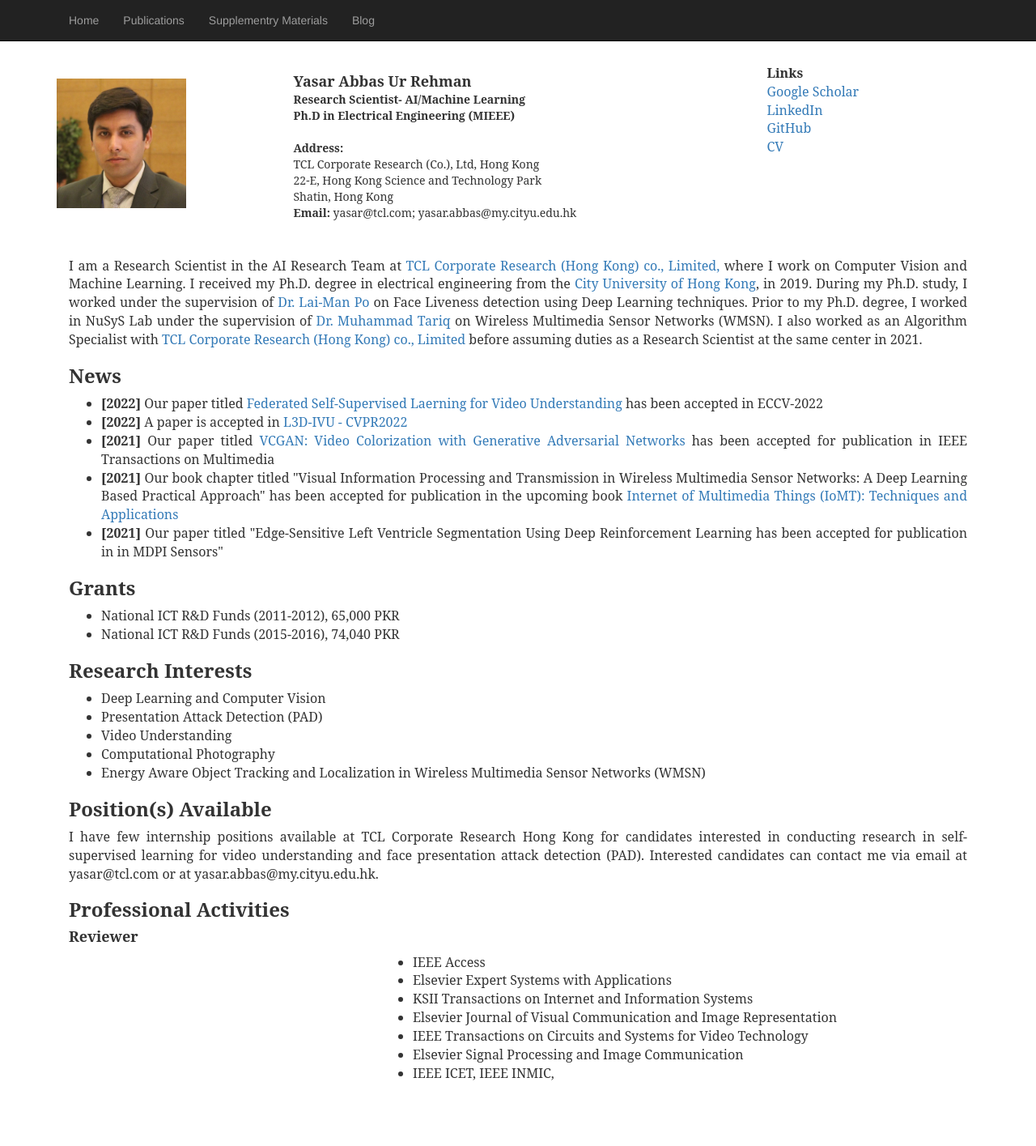
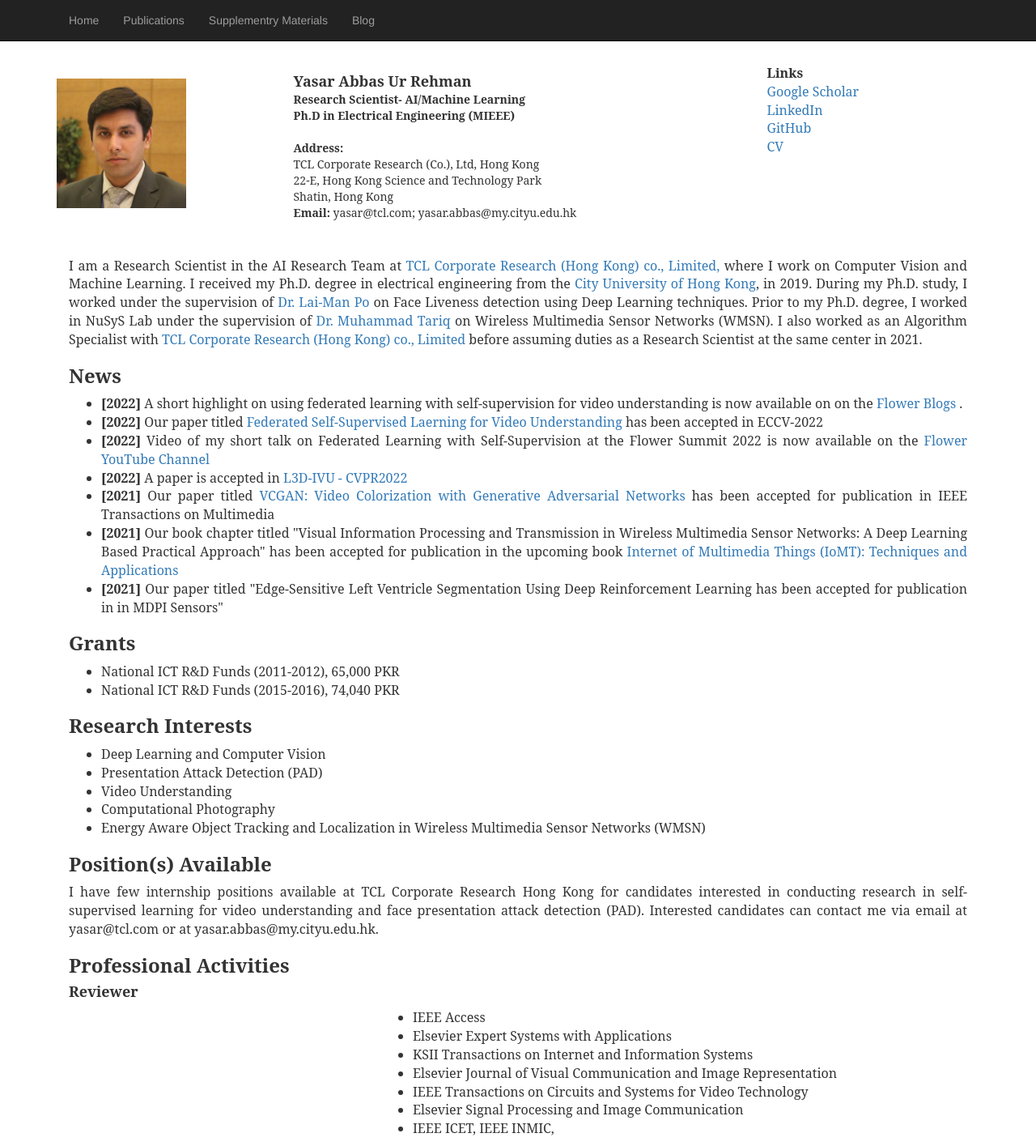
Before and after one commit to yasar-rehman/yasar, a Jekyll site: the page built from index.html, in a window 1280 px wide. Shown: the whole page at 81% size. Built offline with Jekyll 4.4.1, drawn with Linux system fonts in a browser that asks for light colours; some web fonts are replaced; before the commit the page ends 1347 px from its top, so only the background shows below that.

Commit message:
Update index.html

```diff
--- a/index.html
+++ b/index.html
@@ -52,9 +52,19 @@ title: yasar
 
 		<p style="font-family: 'Serif', Times New Roman; font-size: 16px">
 		<ul>
+
+		<li style="font-family: 'serif' Times New Roman; font-size:16px"> <b> [2022] </b>  A short highlight on using federated learning with self-supervision for video understanding is now available on
+			on the
+		<a href="https://flower.dev/blog/2023-04-05-federated-learning-with-self-supervision/">Flower Blogs </a>. </li>
+
+
 		<li style="font-family: 'serif' Times New Roman; font-size:16px"> <b> [2022] </b>  Our paper titled
 			<a href="https://arxiv.org/abs/2207.01975">Federated Self-Supervised Laerning
 			for Video Understanding </a> has been accepted in ECCV-2022 </li>
+
+		<li style="font-family: 'serif' Times New Roman; font-size:16px"> <b> [2022] </b> Video of my short talk on Federated Learning with Self-Supervision at the Flower Summit 2022 is now available on the
+			<a href="https://www.youtube.com/watch?v=ZLqst0lVte8&t=212s"> Flower YouTube Channel</a> </li>
+
 		<li style="font-family: 'serif' Times New Roman; font-size:16px"> <b> [2022] </b> A paper is accepted in  <a href="https://sites.google.com/view/l3d-ivu/">
 			L3D-IVU - CVPR2022 </a> </li>
 		<li style="font-family: 'Serif', Times New Roman; font-size: 16px"> <b> [2021] </b>  Our paper titled <a href="https://arxiv.org/pdf/2104.12357.pdf">
```
